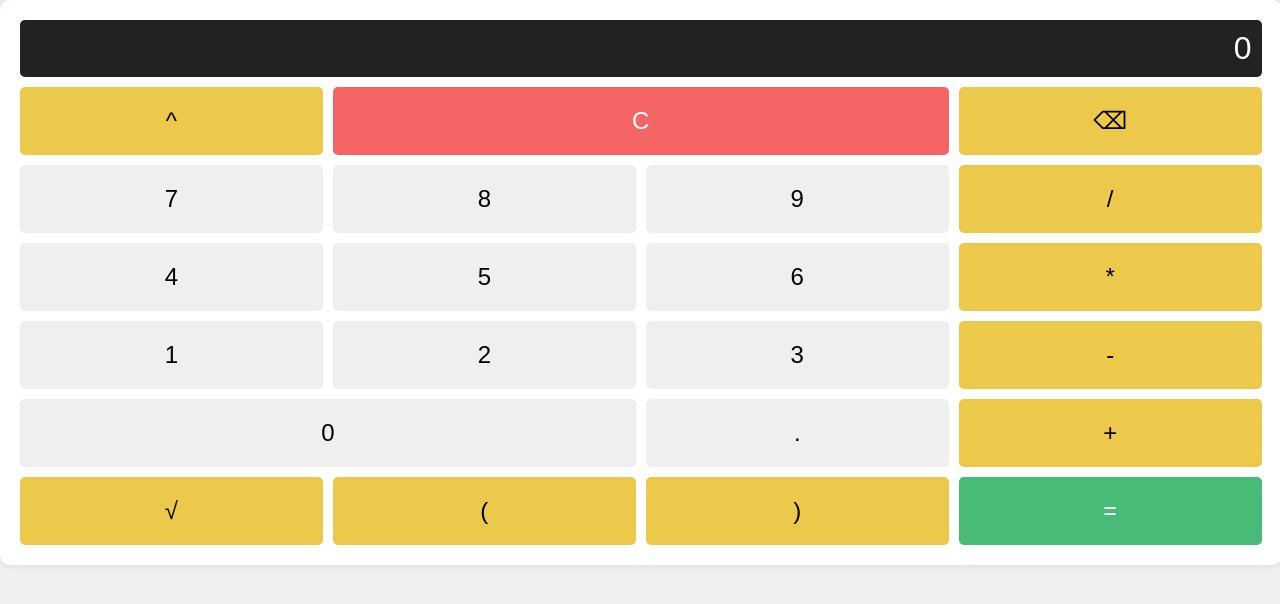
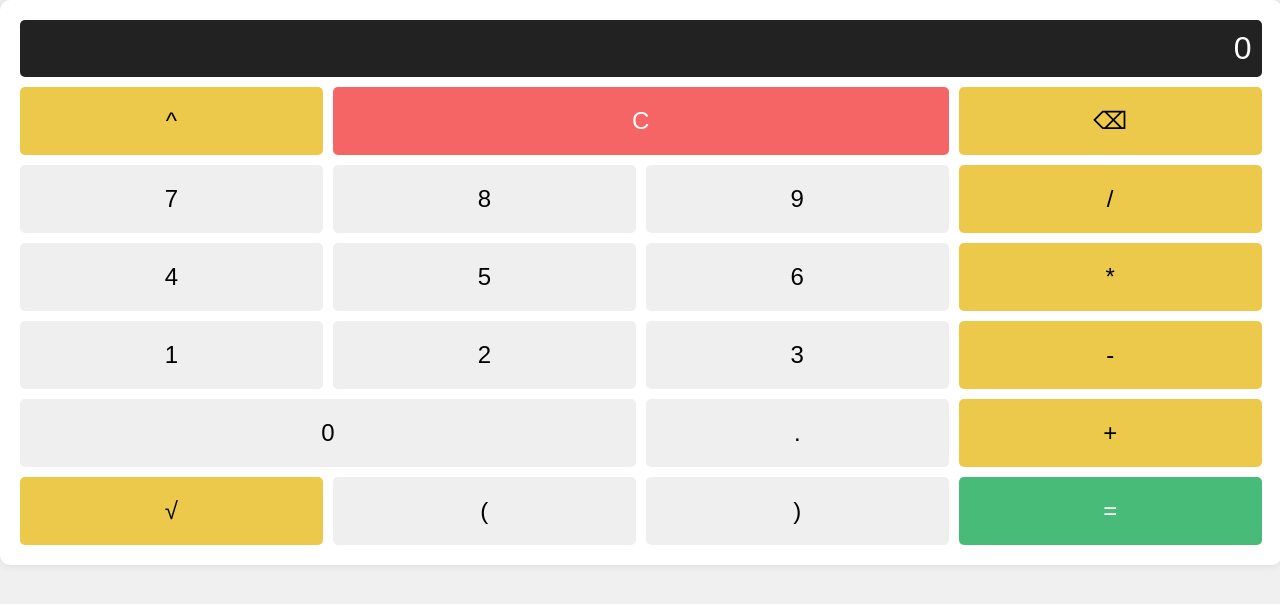
Before and after one commit to Addanine/scicalc, a Flask app: page / in a window 1280 px wide. Shown: the top 604 px of the page. Run offline with Flask 3, Linux system fonts and the light colour scheme.

Commit message:
commit to pull test

```diff
--- a/templates/index.html
+++ b/templates/index.html
@@ -29,8 +29,8 @@
             <button class="button" onclick="appendCharacter('.')">.</button>
             <button class="button bg-yellow-500" onclick="appendOperator('+')">+</button>
             <button class="button bg-yellow-500" onclick="appendOperator('√')">√</button>
-            <button class="button bg-yellow-500" onclick="appendParenthesis('(')">(</button>
-            <button class="button bg-yellow-500" onclick="appendParenthesis(')')">)</button>
+            <button class="button" onclick="appendParenthesis('(')">(</button>
+            <button class="button" onclick="appendParenthesis(')')">)</button>
             <button class="button bg-green-500" onclick="calculate()">=</button>
         </div>
     </div>
```
